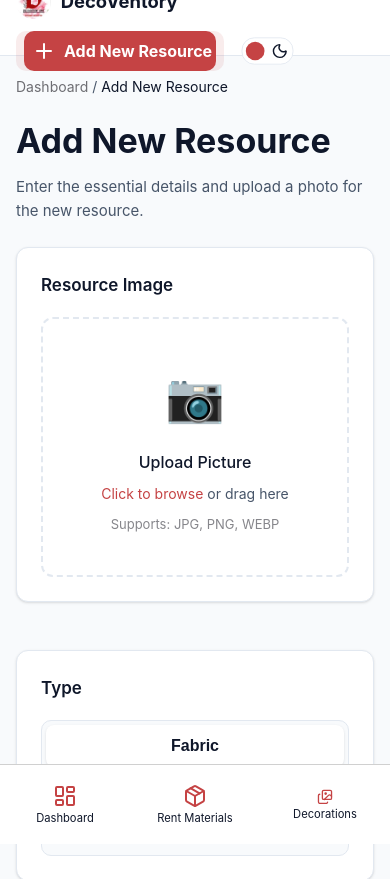
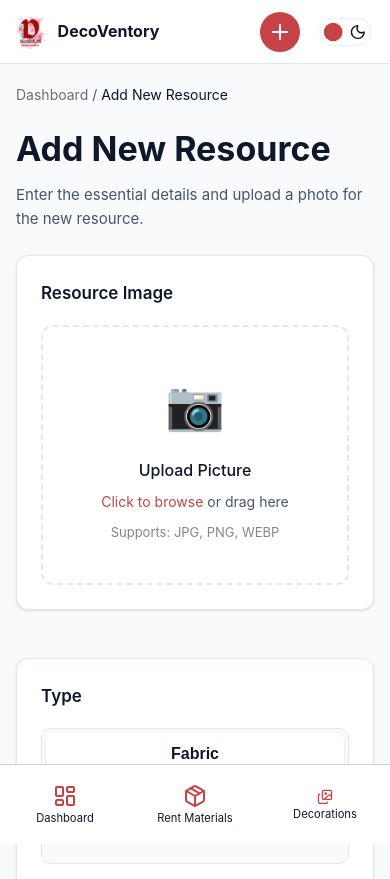
Before and after one commit to adaelechi/DecoVentory, a plain HTML site: page addNewResource/addNewResource.html in a window 390 px wide. Shown: the top 879 px of the page. Drawn offline with Linux system fonts and the light colour scheme.

Commit message:
fixed add new resource mobile view and rent materials mobile view

```diff
--- a/addNewResource/addNewResource.html
+++ b/addNewResource/addNewResource.html
@@ -20,7 +20,7 @@
         </div>
 
         <div class="nav-actions">
-        <a href="/addNewResource/addNewResource.html" id="addResourceLink" style="background: rgba(197, 67, 68, 0.1); border-radius: 10px;">
+        <a href="/addNewResource/addNewResource.html" id="addResourceLink">
             <button class="nav-item add-btn">
                 <svg class="add-svg" xmlns="http://www.w3.org/2000/svg" width="24" height="24" viewBox="0 0 24 24" fill="none" stroke="currentColor" stroke-width="2" stroke-linecap="round" stroke-linejoin="round" class="lucide lucide-plus-icon lucide-plus"><path d="M5 12h14"/><path d="M12 5v14"/></svg>
                 <span class="add-item">Add New Resource</span>
--- a/addNewResource/addnewresourcepage.css
+++ b/addNewResource/addnewresourcepage.css
@@ -611,12 +611,47 @@ body.dark-mode .btn-secondary:hover {
     }
 
     .nav-bar {
-        padding: 0 1rem;
-        gap: 0.75rem;
+        padding: 0 0.8rem;
+        height: 4rem;
+        flex-wrap: nowrap;
+        gap: 0.5rem;
     }
 
     .brand h2 {
-        font-size: 1.15rem;
+        font-size: 1rem;
+        white-space: nowrap;
+    }
+
+    .nav-actions {
+        gap: 0.3rem;
+        flex-wrap: nowrap;
+    }
+
+    .nav-bar .add-btn {
+        width: 2.5rem !important;
+        padding: 0 !important;
+        grid-template-columns: 1fr !important;
+        height: 2.5rem !important;
+        border-radius: 50% !important;
+        display: flex !important;
+        align-items: center !important;
+        justify-content: center !important;
+        min-width: 0 !important;
+    }
+
+    .nav-bar .add-item {
+        display: none !important;
+    }
+
+    .nav-bar .add-svg {
+        margin: 0 !important;
+        grid-column: unset !important;
+        grid-row: unset !important;
+    }
+
+    .toggle-theme {
+        margin-inline: 0.1rem;
+        transform: scale(0.85);
     }
 
     .form-row {
```
Also changed, not shown: RentMaterials/style.css (+39 -0 lines).
